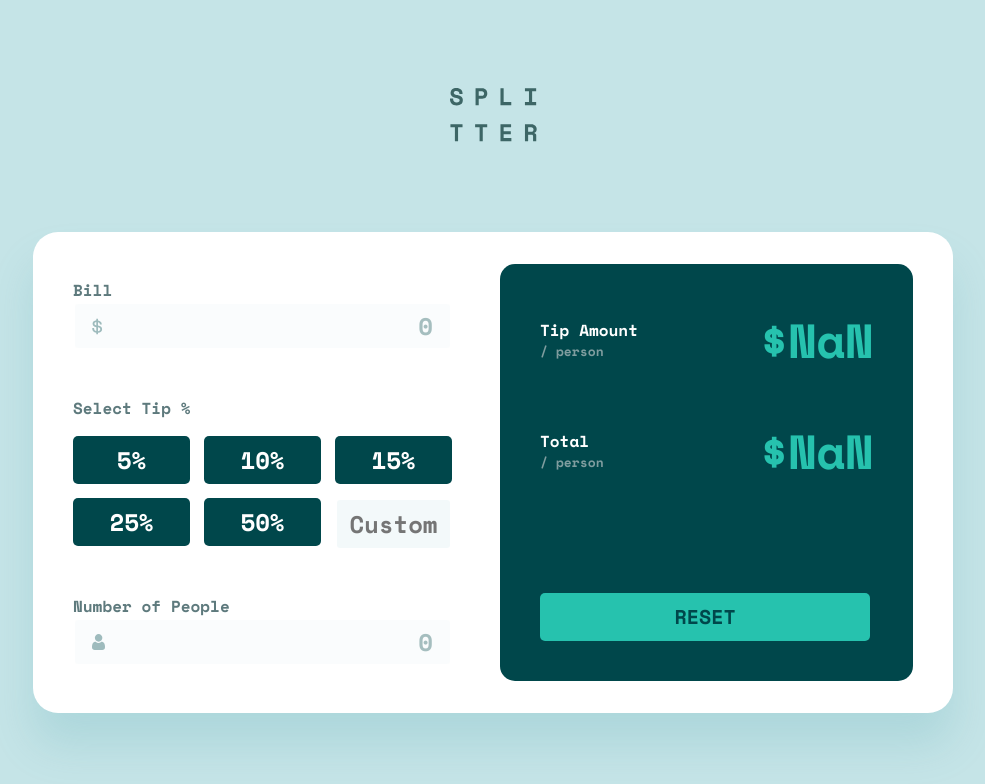
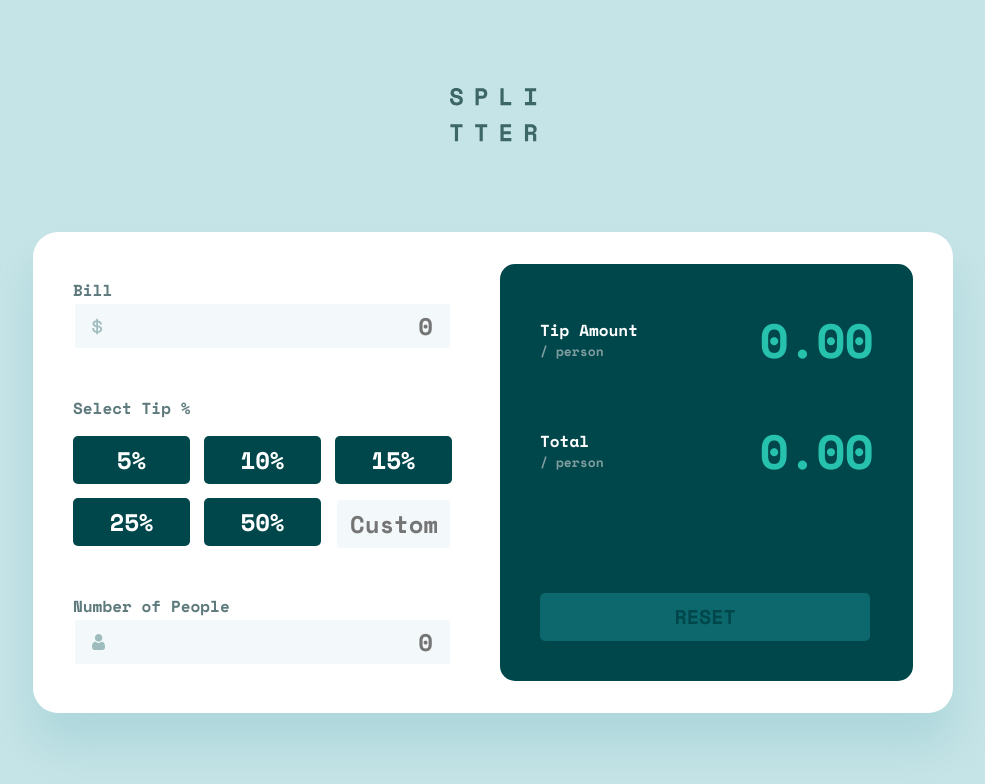
Before and after one commit to rybaaa/Tip-Calculator, a React (Create React App) app: page / in a window 1280 px wide. Shown: the top 784 px of the page, without its empty margins (147-1132 px from the left). Built offline with nearby package versions, Linux system fonts and the light colour scheme.

Commit message:
add: validating and processing values from inputs

```diff
--- a/src/common/components/CommonInput/CommonInput.module.scss
+++ b/src/common/components/CommonInput/CommonInput.module.scss
@@ -26,7 +26,6 @@
       @include text(36px, #00474b);
       text-align: right;
       mix-blend-mode: normal;
-      opacity: 0.35;
       box-sizing: border-box;
       cursor: pointer;
 
@@ -39,10 +38,24 @@
         border: 2px solid #26c2ae;
       }
     }
+    .inputWithError{
+      border: 2px solid #E17052;
+    }
     .dollarIcon {
       position: absolute;
       top: calc(50% - 8px);
       left: 19px;
     }
+    .error{
+      display:none
+    }
+    .errorVisible{
+      position: absolute;
+      top: -21px;
+      right: 0;
+      @include text(24px, #E17457);
+      font-size: 16px;
+      visibility: visible;
+    }
   }
 }
--- a/src/common/components/CommonInput/CommonInput.tsx
+++ b/src/common/components/CommonInput/CommonInput.tsx
@@ -1,14 +1,15 @@
-import React, { ChangeEvent } from 'react'
+import React from 'react'
 import s from './CommonInput.module.scss'
 
 type CommonInputType = {
   label: string
-  value: number
+  value: string
   icon: string
-  onChange: (e: ChangeEvent<HTMLInputElement>) => void
+  onChange: (e: React.FormEvent<HTMLInputElement>) => void
+  isChanged: boolean
 }
 
-export function CommonInput({ label, value, icon, onChange }: CommonInputType) {
+export function CommonInput({ label, value, icon, onChange, isChanged }: CommonInputType) {
   return (
     <div className={s.wrapper}>
       <label className={s.label} htmlFor="input">
@@ -16,15 +17,17 @@ export function CommonInput({ label, value, icon, onChange }: CommonInputType) {
       </label>
       <div className={s.inputBlock}>
         <input
-          onChange={(e) => {
+          onInput={(e) => {
             onChange(e)
           }}
           value={value}
-          className={s.input}
-          type="text"
+          className={isChanged && !value ? `${s.input} ${s.inputWithError}` : s.input}
+          type="number"
           id="input"
+          placeholder="0"
         />
         <img className={s.dollarIcon} src={icon} alt="dollar" />
+        <span className={isChanged && !value ? s.errorVisible : s.error}>Can&apos;t be zero</span>
       </div>
     </div>
   )
--- a/src/common/components/CommonResult/CommonResult.tsx
+++ b/src/common/components/CommonResult/CommonResult.tsx
@@ -3,17 +3,18 @@ import s from './CommonResult.module.scss'
 
 type CommonResultType = {
   title: string
-  price: number
+  price: string
+  people: string
 }
 
-export function CommonResult({ title, price }: CommonResultType) {
+export function CommonResult({ title, price, people }: CommonResultType) {
   return (
     <div className={s.wrapper}>
       <div className={s.titleBlock}>
         <p className={s.nameTitle}>{title}</p>
         <p className={s.perPerson}>/ person</p>
       </div>
-      <div className={s.price}>${price}</div>
+      <div className={s.price}>{people ? `${price}` : '0.00'}</div>
     </div>
   )
 }
--- a/src/common/components/CommonTipsButtons/CommonTipsButtons.module.scss
+++ b/src/common/components/CommonTipsButtons/CommonTipsButtons.module.scss
@@ -21,7 +21,7 @@
   }
 }
 
-.currentBtn{
+.currentBtn {
   width: 117px;
   height: 48px;
   border-radius: 5px;
--- a/src/common/components/CommonTipsButtons/CommonTipsButtons.tsx
+++ b/src/common/components/CommonTipsButtons/CommonTipsButtons.tsx
@@ -4,18 +4,27 @@ import s from './CommonTipsButtons.module.scss'
 import {
   currentTipSelector,
   setCurrentTipAC,
+  toggleValueIsChangedAC,
+  valueIsChangedSelector,
 } from '../../../features/Main/Calculator/calculator-reducer'
 import { useAppSelector } from '../../../app/store'
 
 type CommonTipsButtonsType = {
-  tip: number
+  tip: string
 }
 
 export function CommonTipsButtons({ tip }: CommonTipsButtonsType) {
   const dispatch = useDispatch()
   const currentTip = useAppSelector(currentTipSelector)
-  const changeTips = (newTip: number) => {
-    dispatch(setCurrentTipAC({ tip: newTip }))
+  const valueIsChanged = useAppSelector(valueIsChangedSelector)
+
+  const changeTips = (newTip: string) => {
+    if (valueIsChanged) {
+      dispatch(setCurrentTipAC({ tip: newTip }))
+    } else {
+      dispatch(setCurrentTipAC({ tip: newTip }))
+      dispatch(toggleValueIsChangedAC({ isChanged: true }))
+    }
   }
   const btnClassName = currentTip === tip ? s.currentBtn : s.button
   return (
--- a/src/components/TipsButtons/TipsButtons.module.scss
+++ b/src/components/TipsButtons/TipsButtons.module.scss
@@ -14,15 +14,15 @@
     gap: 14px;
     flex-wrap: wrap;
     .input {
-      width: 113px;
+      width: 87px;
       height: 48px;
       background: #f3f9fa;
       border-radius: 5px;
-      text-align: center;
+      text-align: right;
       @include text(36px, #00474b);
       cursor: pointer;
       border: 2px solid #fff;
-      padding: 0;
+      padding: 0 13px;
       &:hover {
         border: 2px solid #26c2ae;
         border-radius: 5px;
--- a/src/components/TipsButtons/TipsButtons.tsx
+++ b/src/components/TipsButtons/TipsButtons.tsx
@@ -1,12 +1,34 @@
 import React from 'react'
+import { useDispatch } from 'react-redux'
 import s from './TipsButtons.module.scss'
 import { CommonTipsButtons } from '../../common/components/CommonTipsButtons/CommonTipsButtons'
 import { useAppSelector } from '../../app/store'
-import { customTipSelector, tipsSelector } from '../../features/Main/Calculator/calculator-reducer'
+import {
+  changeCustomTipAC,
+  customTipSelector,
+  tipsSelector,
+  toggleValueIsChangedAC,
+  valueIsChangedSelector,
+} from '../../features/Main/Calculator/calculator-reducer'
 
 export function TipsButtons() {
+  const dispatch = useDispatch()
   const tips = useAppSelector(tipsSelector)
   const customTip = useAppSelector(customTipSelector)
+  const valueIsChanged = useAppSelector(valueIsChangedSelector)
+
+  const changeTips = (e: React.FormEvent<HTMLInputElement>) => {
+    if (e.currentTarget.value && +e.currentTarget.value <= 200) {
+      if (valueIsChanged) {
+        dispatch(changeCustomTipAC({ tip: e.currentTarget.value }))
+      } else {
+        dispatch(changeCustomTipAC({ tip: e.currentTarget.value }))
+        dispatch(toggleValueIsChangedAC({ isChanged: true }))
+      }
+    } else {
+      e.preventDefault()
+    }
+  }
 
   const buttons = tips.map((el) => <CommonTipsButtons key={el} tip={el} />)
   return (
@@ -14,7 +36,13 @@ export function TipsButtons() {
       <span className={s.title}>Select Tip %</span>
       <div className={s.tipsTypes}>
         {buttons}
-        <input className={s.input} value={customTip} placeholder="Custom" />
+        <input
+          type="number"
+          className={s.input}
+          value={customTip}
+          placeholder="Custom"
+          onInput={changeTips}
+        />
       </div>
     </div>
   )
--- a/src/features/Main/Calculator/Calculator.module.scss
+++ b/src/features/Main/Calculator/Calculator.module.scss
@@ -41,5 +41,9 @@
         background: #9fe8df;
       }
     }
+    .buttonDisabled{
+      background: #0D686D;
+      color: #00474B;
+    }
   }
 }
--- a/src/features/Main/Calculator/Calculator.tsx
+++ b/src/features/Main/Calculator/Calculator.tsx
@@ -1,4 +1,4 @@
-import React, { ChangeEvent } from 'react'
+import React from 'react'
 import { useDispatch } from 'react-redux'
 import s from './Calculator.module.scss'
 import { CommonInput } from '../../../common/components/CommonInput/CommonInput'
@@ -12,7 +12,12 @@ import {
   changeBillAC,
   changePersonsNumberAC,
   currentTipSelector,
+  isActiveResetButtonSelector,
   peopleNumberSelector,
+  resetValuesAC,
+  toggleResetButtonAC,
+  toggleValueIsChangedAC,
+  valueIsChangedSelector,
 } from './calculator-reducer'
 
 export function Calculator() {
@@ -20,35 +25,74 @@ export function Calculator() {
   const bill = useAppSelector(billSelector)
   const peopleNumber = useAppSelector(peopleNumberSelector)
   const tips = useAppSelector(currentTipSelector)
-  // const totalFee = useAppSelector(totalFeeSelector).toFixed(2)
-  // const totalTips = useAppSelector(totalTipsSelector).toFixed(2)
-  const tipsFee = (bill * tips) / 100
-  const totalFee = bill + tipsFee
+  const valueIsChanged = useAppSelector(valueIsChangedSelector)
+  const resetButtonIsActive = useAppSelector(isActiveResetButtonSelector)
 
-  const changeBill = (e: ChangeEvent<HTMLInputElement>) => {
-    dispatch(changeBillAC({ bill: +e.currentTarget.value }))
+  const tipsFee = (+bill * +tips) / 100
+  const totalFee = +bill + tipsFee
+  const tipsFeePerPerson = (tipsFee / +peopleNumber).toFixed(2)
+  const totalFeePerPerson = (totalFee / +peopleNumber).toFixed(2)
+
+  const changeBill = (e: React.FormEvent<HTMLInputElement>) => {
+    if (e.currentTarget.value) {
+      if (valueIsChanged) {
+        dispatch(changeBillAC({ bill: e.currentTarget.value }))
+      } else {
+        dispatch(changeBillAC({ bill: e.currentTarget.value }))
+        dispatch(toggleValueIsChangedAC({ isChanged: true }))
+      }
+    } else {
+      e.preventDefault()
+    }
   }
-  const changePersonsNumber = (e: ChangeEvent<HTMLInputElement>) => {
-    dispatch(changePersonsNumberAC({ number: +e.currentTarget.value }))
+
+  const changePersonsNumber = (e: React.FormEvent<HTMLInputElement>) => {
+    console.log(e.currentTarget.value)
+    if (e.currentTarget.value) {
+      if (valueIsChanged) {
+        dispatch(changePersonsNumberAC({ number: e.currentTarget.value }))
+      } else {
+        dispatch(changePersonsNumberAC({ number: e.currentTarget.value }))
+        dispatch(toggleValueIsChangedAC({ isChanged: true }))
+      }
+    } else {
+      e.preventDefault()
+    }
+  }
+
+  const resetValues = () => {
+    dispatch(resetValuesAC())
+    dispatch(toggleResetButtonAC({ isActive: false }))
   }
   return (
     <div className={s.container}>
       <div className={s.dataBlock}>
-        <CommonInput value={bill} label="Bill" icon={dollar} onChange={changeBill} />
+        <CommonInput
+          label="Bill"
+          icon={dollar}
+          value={bill}
+          onChange={changeBill}
+          isChanged={valueIsChanged}
+        />
         <TipsButtons />
         <CommonInput
+          label="Number of People"
           value={peopleNumber}
-          label="Number of People"
           icon={person}
           onChange={changePersonsNumber}
+          isChanged={valueIsChanged}
         />
       </div>
       <div className={s.resultsBlock}>
         <div className={s.results}>
-          <CommonResult price={tipsFee / peopleNumber} title="Tip Amount" />
-          <CommonResult price={totalFee / peopleNumber} title="Total" />
+          <CommonResult price={tipsFeePerPerson} title="Tip Amount" people={peopleNumber} />
+          <CommonResult price={totalFeePerPerson} title="Total" people={peopleNumber} />
         </div>
-        <button className={s.button} type="button">
+        <button
+          className={resetButtonIsActive ? s.button : `${s.button} ${s.buttonDisabled}`}
+          type="button"
+          onClick={resetValues}
+        >
           RESET
         </button>
       </div>
--- a/src/features/Main/Calculator/calculator-reducer.ts
+++ b/src/features/Main/Calculator/calculator-reducer.ts
@@ -3,39 +3,65 @@ import { createSlice, PayloadAction } from '@reduxjs/toolkit'
 import { RootStateType } from '../../../app/store'
 
 const initialState = {
-  bill: 0 as number,
-  tips: [5, 10, 15, 25, 50] as number[],
+  bill: '' as string,
+  tips: ['5', '10', '15', '25', '50'] as string[],
   customTip: '' as string,
-  currentTip: 0 as number,
-  peopleNumber: 0 as number,
-  totalFee: 0 as number,
-  totalTips: 0 as number,
+  currentTip: '' as string,
+  peopleNumber: '' as string,
+  valueIsChanged: false,
+  isActiveResetButton: false,
 }
 
 const slice = createSlice({
   name: 'calculator',
   initialState,
   reducers: {
-    setCurrentTipAC(state, action: PayloadAction<{ tip: number }>) {
+    setCurrentTipAC(state, action: PayloadAction<{ tip: string }>) {
       state.currentTip = action.payload.tip
     },
-    changeBillAC(state, action: PayloadAction<{ bill: number }>) {
+    changeBillAC(state, action: PayloadAction<{ bill: string }>) {
       state.bill = action.payload.bill
     },
-    changePersonsNumberAC(state, action: PayloadAction<{ number: number }>) {
+    changePersonsNumberAC(state, action: PayloadAction<{ number: string }>) {
       state.peopleNumber = action.payload.number
+    },
+    toggleValueIsChangedAC(state, action: PayloadAction<{ isChanged: boolean }>) {
+      state.valueIsChanged = action.payload.isChanged
+      state.isActiveResetButton = true
+    },
+    changeCustomTipAC(state, action: PayloadAction<{ tip: string }>) {
+      state.currentTip = action.payload.tip
+      state.customTip = action.payload.tip
+    },
+    toggleResetButtonAC(state, action: PayloadAction<{ isActive: boolean }>) {
+      state.isActiveResetButton = action.payload.isActive
+    },
+    resetValuesAC(state) {
+      state.bill = ''
+      state.currentTip = ''
+      state.customTip = ''
+      state.peopleNumber = ''
     },
   },
 })
 
 export const calculatorReducer = slice.reducer
 
-export const { setCurrentTipAC, changeBillAC, changePersonsNumberAC } = slice.actions
+export const {
+  setCurrentTipAC,
+  changeBillAC,
+  changePersonsNumberAC,
+  toggleValueIsChangedAC,
+  changeCustomTipAC,
+  toggleResetButtonAC,
+  resetValuesAC,
+} = slice.actions
 
 export const billSelector = (state: RootStateType) => state.calculator.bill
 export const tipsSelector = (state: RootStateType) => state.calculator.tips
 export const customTipSelector = (state: RootStateType) => state.calculator.customTip
 export const peopleNumberSelector = (state: RootStateType) => state.calculator.peopleNumber
-export const totalFeeSelector = (state: RootStateType) => state.calculator.totalFee
-export const totalTipsSelector = (state: RootStateType) => state.calculator.totalTips
 export const currentTipSelector = (state: RootStateType) => state.calculator.currentTip
+export const valueIsChangedSelector = (state: RootStateType) => state.calculator.valueIsChanged
+export const isActiveResetButtonSelector = (state: RootStateType) =>
+  state.calculator.isActiveResetButton
--- a/src/index.css
+++ b/src/index.css
@@ -1,11 +1,17 @@
 body {
-  margin: 0;
-  font-family: -apple-system, BlinkMacSystemFont, 'Segoe UI', 'Roboto', 'Oxygen', 'Ubuntu',
+    margin: 0;
+    font-family: -apple-system, BlinkMacSystemFont, 'Segoe UI', 'Roboto', 'Oxygen', 'Ubuntu',
     'Cantarell', 'Fira Sans', 'Droid Sans', 'Helvetica Neue', sans-serif;
-  -webkit-font-smoothing: antialiased;
-  -moz-osx-font-smoothing: grayscale;
+    -webkit-font-smoothing: antialiased;
+    -moz-osx-font-smoothing: grayscale;
+}
+
+input::-webkit-outer-spin-button,
+input::-webkit-inner-spin-button {
+    -webkit-appearance: none;
+    margin: 0;
 }
 
 code {
-  font-family: source-code-pro, Menlo, Monaco, Consolas, 'Courier New', monospace;
+    font-family: source-code-pro, Menlo, Monaco, Consolas, 'Courier New', monospace;
 }
```
